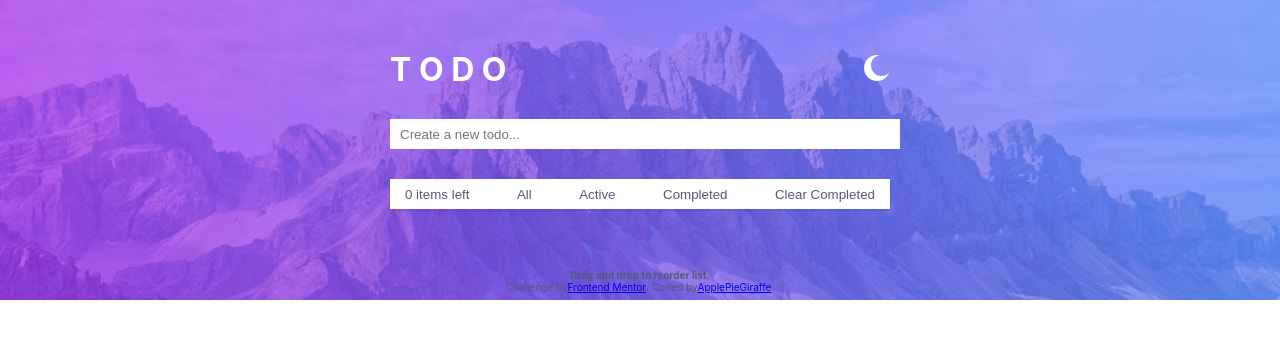
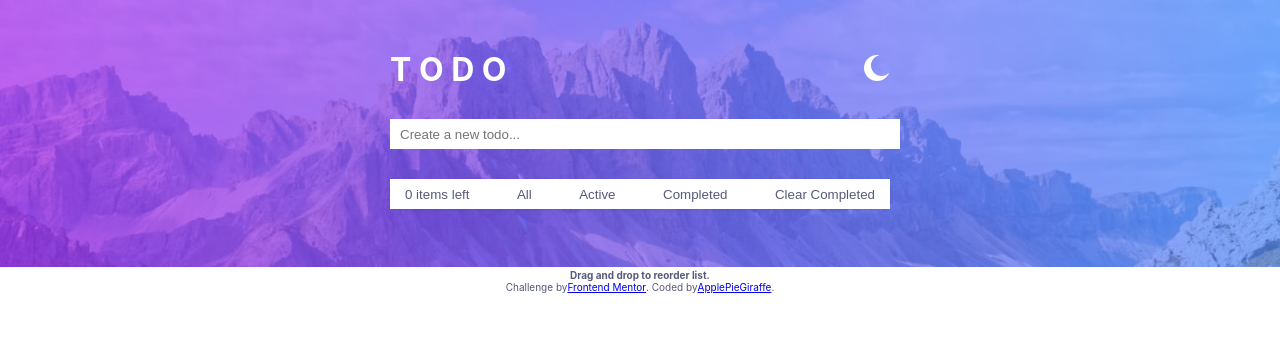
Before and after one commit to ArsenGaloyan/AllProjects, a React (Create React App) app in the folder app/: page / in a window 1280 px wide. Shown: the top 338 px of the page. Built offline with nearby package versions, Linux system fonts and the light colour scheme.

Commit message:
Co-authored-by: Yury Sokolov <yura12042002@users.noreply.github.com>

```diff
--- a/app/package.json
+++ b/app/package.json
@@ -8,6 +8,7 @@
     "@testing-library/user-event": "^13.5.0",
     "react": "^18.3.1",
     "react-dom": "^18.3.1",
+    "react-icons": "^5.3.0",
     "react-scripts": "5.0.1",
     "uuid": "^10.0.0",
     "web-vitals": "^2.1.4"
--- a/app/src/components/ToDo/TaskTodo.js
+++ b/app/src/components/ToDo/TaskTodo.js
@@ -1,4 +1,5 @@
 import React, { useState, useEffect } from "react";
+import { TiPencil } from "react-icons/ti";
 
 export default function TaskTodo({
   status,
@@ -90,7 +91,7 @@ export default function TaskTodo({
             className="buttonPencilEdit"
             onClick={handleOpenEditTask}
           >
-            <img className="imagePencilEdit" src="/img/pencil.png"></img>
+           {theme === "light"?<TiPencil />:<TiPencil style = {{color: "white"}}/>}
           </button>
           <button
             className={`buttonDeleteTask ${theme}`}
--- a/app/src/components/ToDo/todo.css
+++ b/app/src/components/ToDo/todo.css
@@ -12,12 +12,12 @@
 
 .backgroundLight {
   background-image: url("../../../public/img/img_todo/bg-desktop-light.jpg");
-  background-size: auto;
+  background-size: 100%;
   background-repeat: no-repeat;
 }
 .backgroundDark {
   background-image: url("../../../public/img/img_todo/bg-desktop-dark.jpg");
-  background-size: auto;
+  background-size: 100%;
   background-repeat: no-repeat;
 }
 .todoContainer {
```
Also changed, not shown: app/src/components/ToDo/Todo.js (+8 -1 lines), 1 other file (tests, documents, lock files or other folders).
